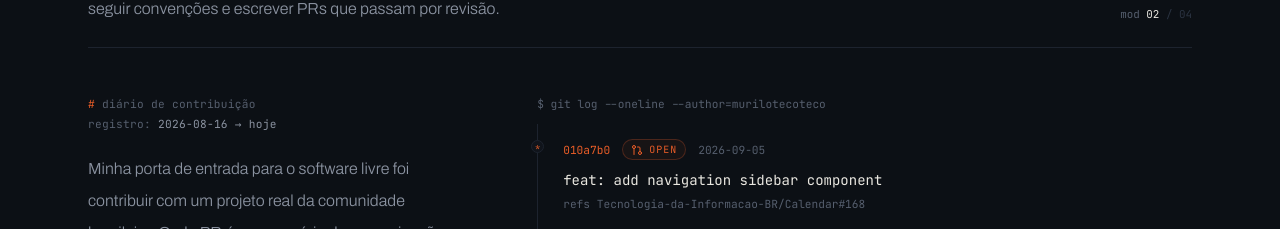
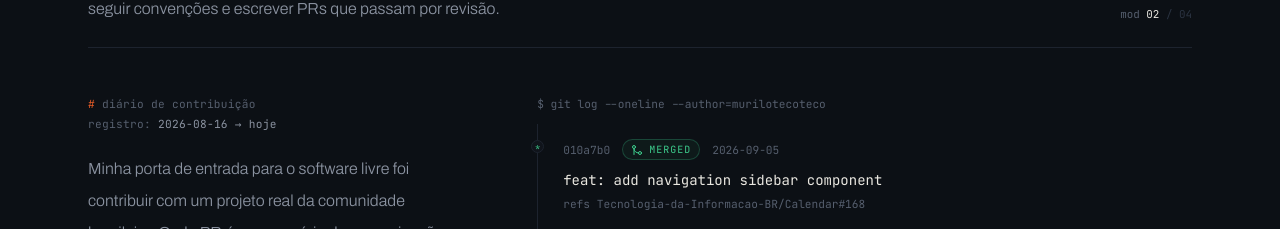
Before and after one commit to murilotecoteco/Portifolio, a React (Vite) app: page / in a window 1280 px wide. Shown: the part 2972-3201 px from the top of the page. Built offline with nearby package versions, Linux system fonts and the light colour scheme.

Commit message:
fix: mark sidebar PR #168 as merged

```diff
--- a/src/data/portfolio.ts
+++ b/src/data/portfolio.ts
@@ -105,7 +105,7 @@ export const contributions: Contribution[] = [
     title: "feat: add navigation sidebar component",
     repo: "Tecnologia-da-Informacao-BR/Calendar",
     date: "2026-09-05",
-    state: "open",
+    state: "merged",
     url: "https://github.com/Tecnologia-da-Informacao-BR/Calendar/pull/168",
   },
   {
```
